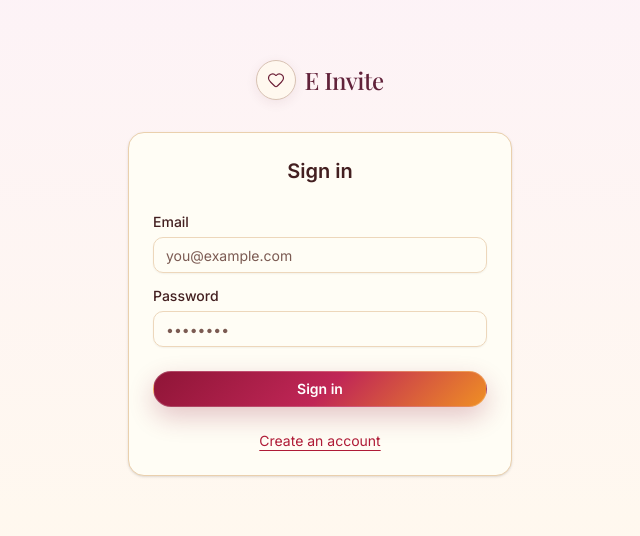
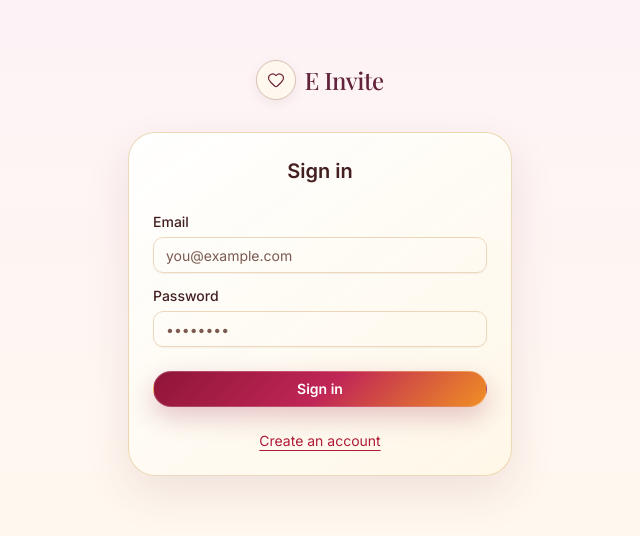
Before and after one commit to mesanjusk/Einvite-, a Next.js app: page /sign-in in a window 1280 px wide. Shown: the part 132-668 px from the top of the page, without its empty margins (320-960 px from the left). Built offline with nearby package versions, Linux system fonts and the light colour scheme.

Commit message:
feat: restyle shared cards with wedding glass treatment

```diff
--- a/src/components/ui/card.tsx
+++ b/src/components/ui/card.tsx
@@ -7,7 +7,7 @@ function Card({ className, ...props }: React.ComponentProps<"div">) {
     <div
       data-slot="card"
       className={cn(
-        "bg-card text-card-foreground flex flex-col gap-6 rounded-2xl border py-6 shadow-sm transition-shadow duration-200 hover:shadow-md",
+        "wedding-card text-card-foreground flex flex-col gap-6 rounded-[1.7rem] py-6 transition-all duration-300 hover:-translate-y-0.5 hover:shadow-[0_24px_55px_rgba(105,31,52,.14)]",
         className,
       )}
       {...props}
```
